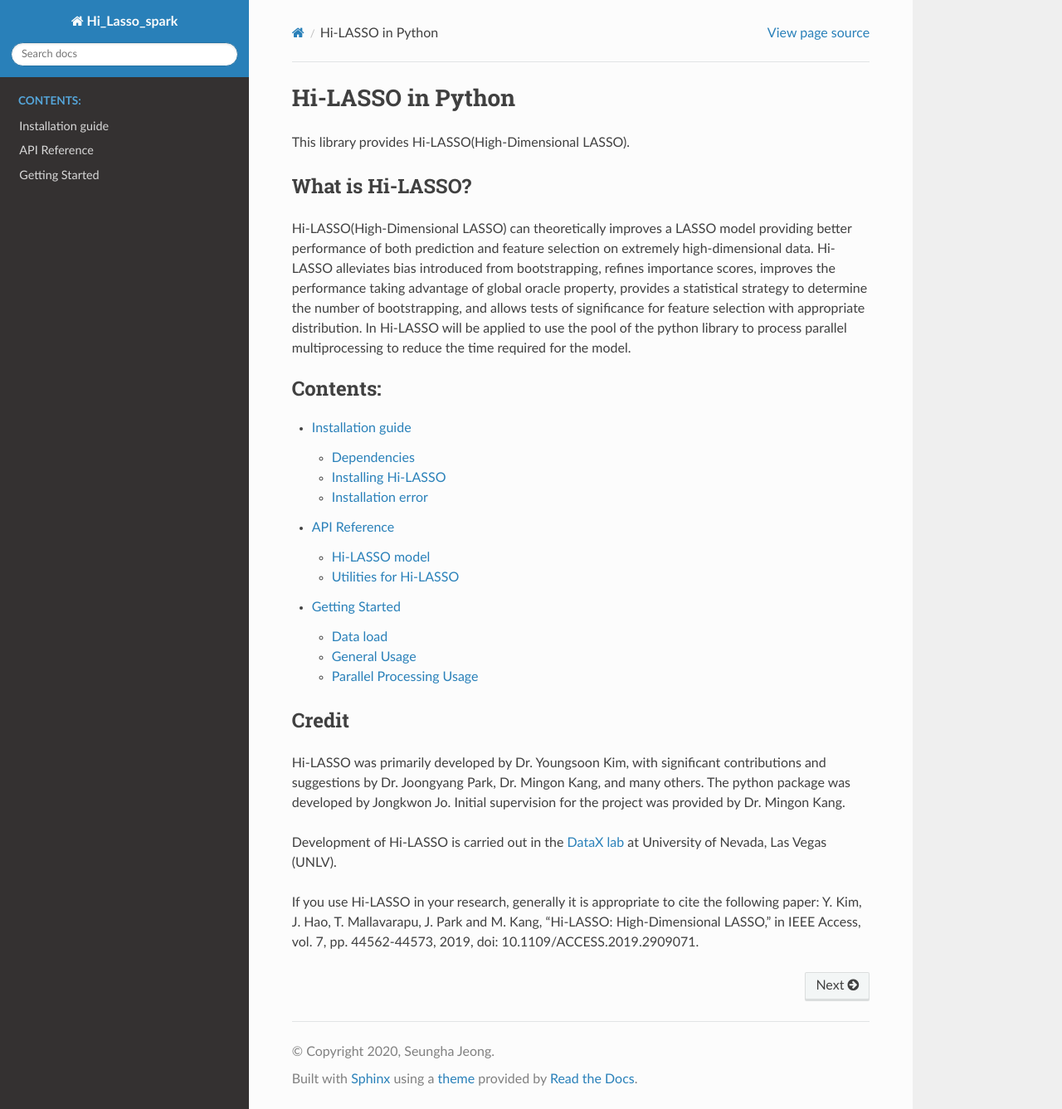
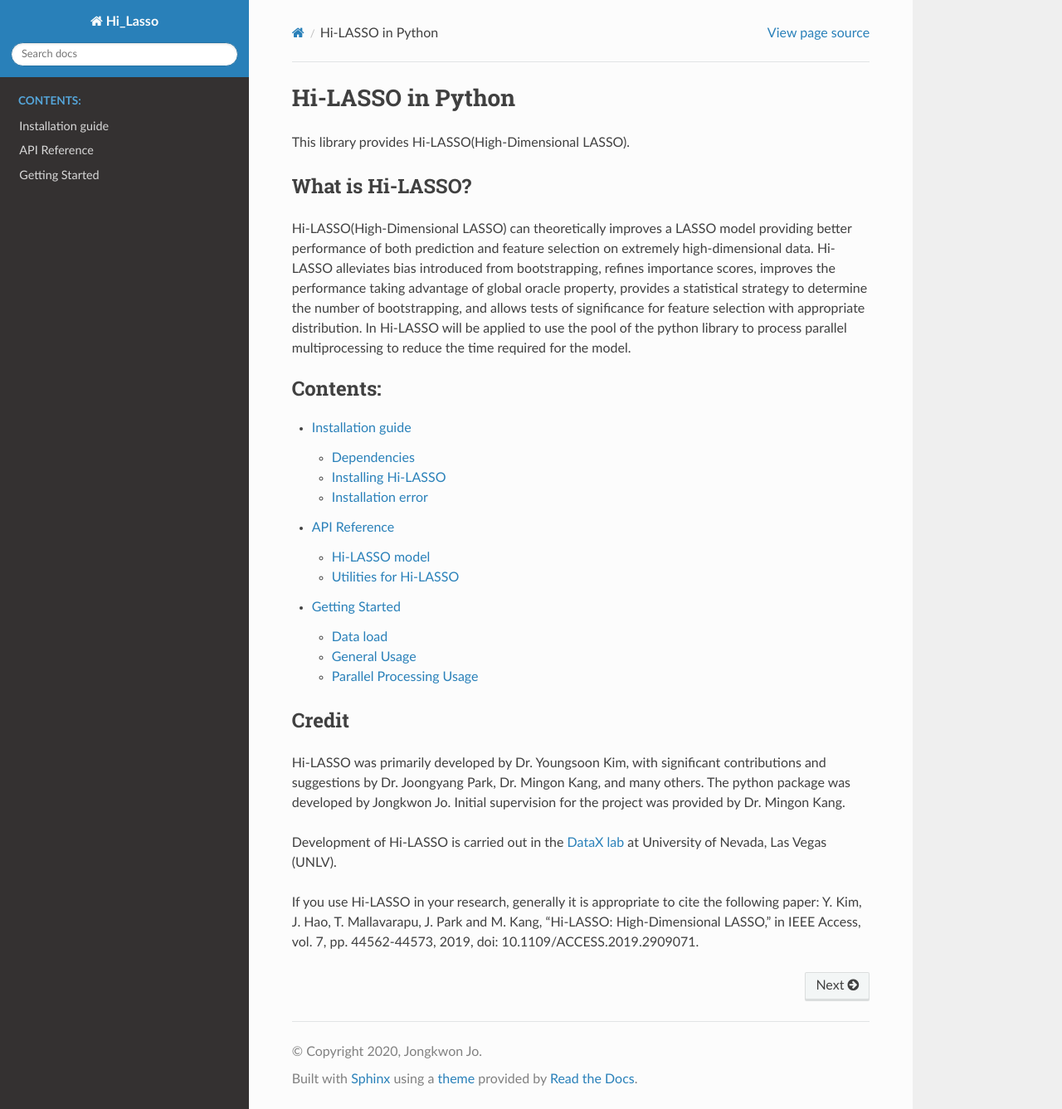
Before and after one commit to datax-lab/Hi-LASSO, a Sphinx documentation site: the page built from docs/source/index.rst, in a window 1280 px wide and 1337 px high. Shown: the whole window at 83% size. Built offline with Sphinx 7.4.7 and the Read the Docs theme 2.0.0, drawn with Linux system fonts in a browser that asks for light colours.

Commit message:
Update conf.py

```diff
--- a/docs/source/conf.py
+++ b/docs/source/conf.py
@@ -17,9 +17,9 @@ sys.path.insert(0, os.path.abspath('../..'))
 
 # -- Project information -----------------------------------------------------
 
-project = 'Hi_Lasso_spark'
-copyright = '2020, Seungha Jeong'
-author = 'Seungha Jeong'
+project = 'Hi_Lasso'
+copyright = '2020, Jongkwon Jo'
+author = 'Jongkwon Jo'
 
 # The full version, including alpha/beta/rc tags
 release = '0.1.1'
```
